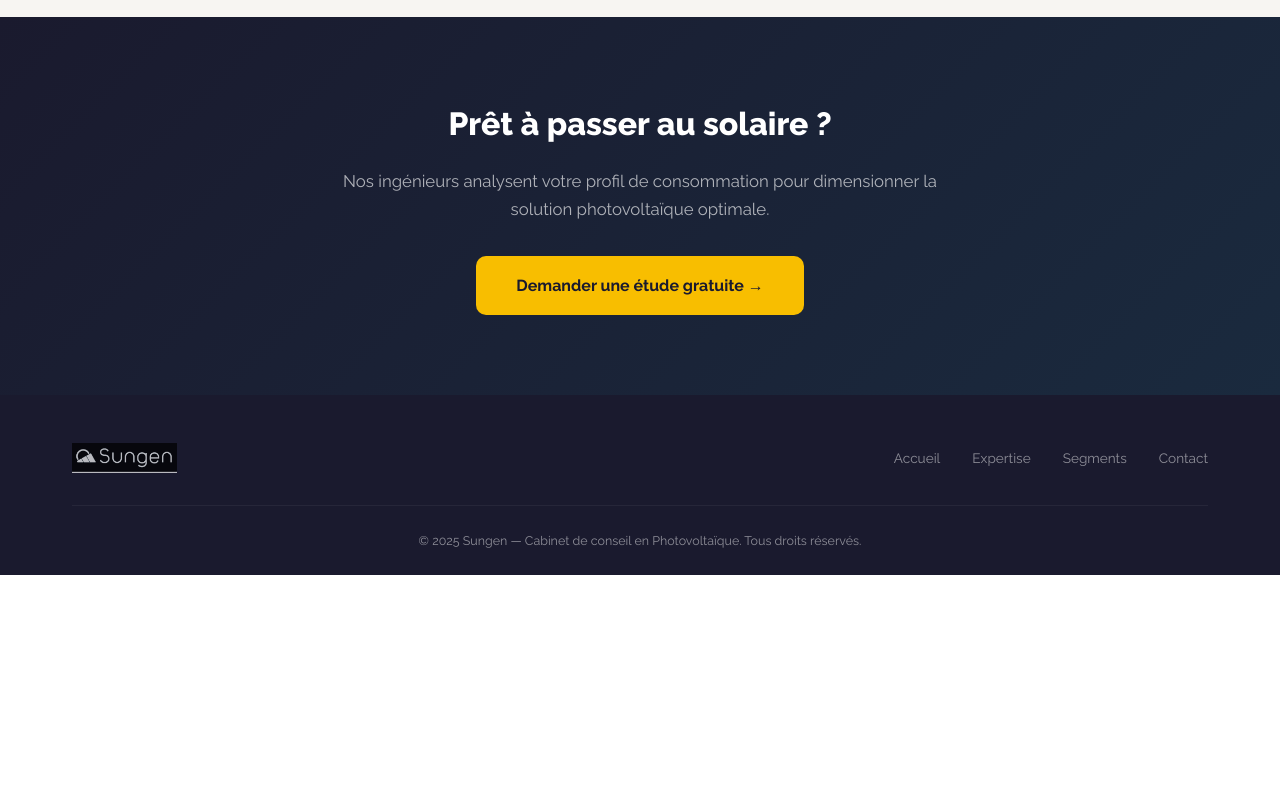
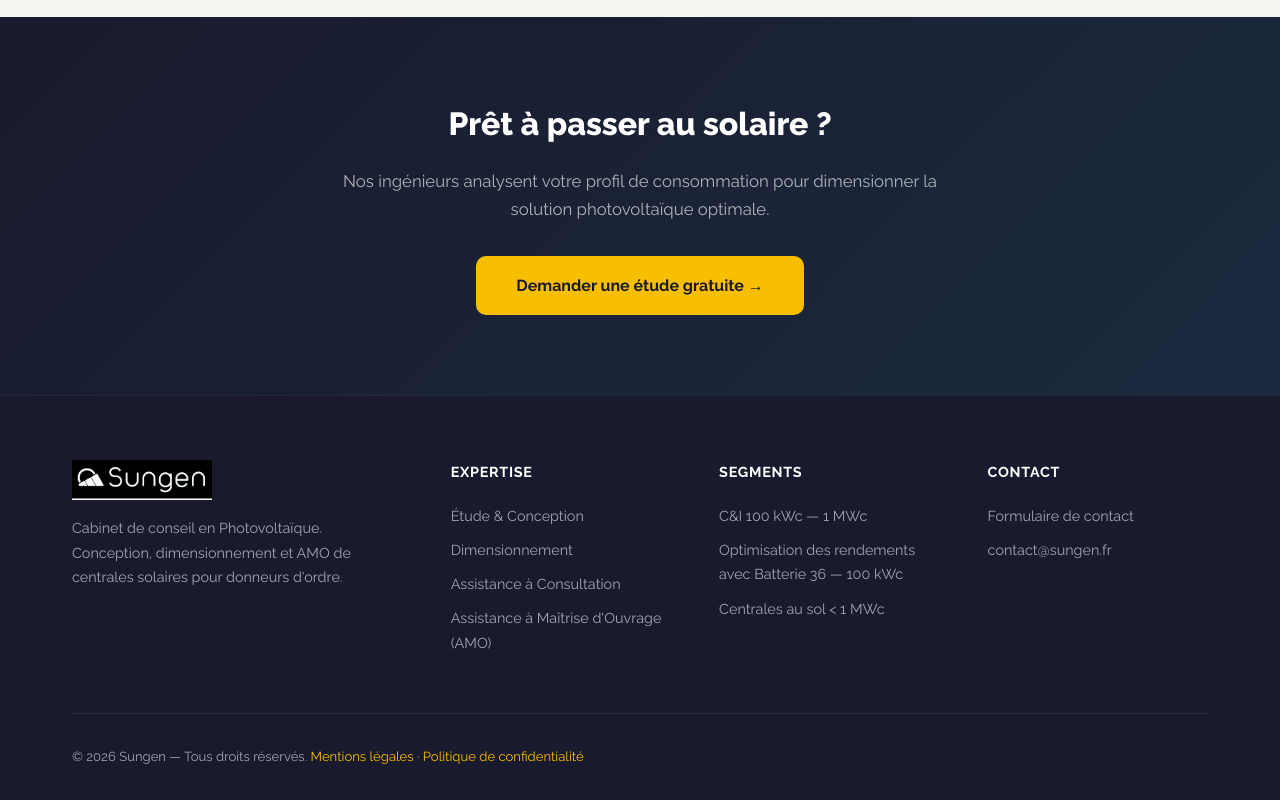
Before and after one commit to Tri-Sten/Sungen, a plain HTML site: page optimizer-particulier.html in a window 1280 px wide. Shown: the part 1492-2292 px from the top of the page. Before the commit the page ends 2067 px from the top, so only its background shows below. Drawn offline with nearby package versions, Linux system fonts and the light colour scheme.

Commit message:
v10 — Fix optimizer-particulier: footer standard Sungen + © 2026
- Footer ancien (4 liens inline) remplacé par le footer 4 colonnes standard
- Expertise, Segments, Contact avec tous les liens
- Copyright 2025 → 2026
- Nav + CTA rouge + drapeaux déjà correctement injectés au v8

```diff
--- a/optimizer-particulier.html
+++ b/optimizer-particulier.html
@@ -712,18 +712,41 @@
 </section>
 
 <!-- FOOTER -->
-<footer class="footer">
+<footer class="footer" role="contentinfo" style="background:var(--noir);color:rgba(255,255,255,0.6);padding:4rem 0 2rem;border-top:1px solid rgba(255,255,255,0.05);">
     <div class="container">
-        <div class="footer-inner">
-            <a href="index.html" class="footer-logo"><img src="img/Logo_Sungen_white_sans_fond.png" alt="Sungen"></a>
-            <div class="footer-links">
-                <a href="index.html">Accueil</a>
-                <a href="expertise.html">Expertise</a>
-                <a href="segments.html">Segments</a>
-                <a href="contact.html">Contact</a>
+        <div style="display:grid;grid-template-columns:1.5fr 1fr 1fr 1fr;gap:3rem;margin-bottom:3rem;">
+            <div>
+                <img src="img/Logo_Sungen_white_sans_fond.png" alt="Logo Sungen" width="140" height="38" style="margin-bottom:1rem;" loading="lazy">
+                <p style="font-size:0.9rem;line-height:1.7;">Cabinet de conseil en Photovoltaïque. Conception, dimensionnement et AMO de centrales solaires pour donneurs d'ordre.</p>
+            </div>
+            <div>
+                <h4 style="color:#fff;font-size:0.9rem;font-weight:700;letter-spacing:0.05em;text-transform:uppercase;margin-bottom:1.2rem;">Expertise</h4>
+                <ul style="list-style:none;">
+                    <li style="margin-bottom:0.6rem;"><a href="expertise.html" style="font-size:0.9rem;color:rgba(255,255,255,0.6);">Étude & Conception</a></li>
+                    <li style="margin-bottom:0.6rem;"><a href="expertise.html" style="font-size:0.9rem;color:rgba(255,255,255,0.6);">Dimensionnement</a></li>
+                    <li style="margin-bottom:0.6rem;"><a href="expertise.html" style="font-size:0.9rem;color:rgba(255,255,255,0.6);">Assistance à Consultation</a></li>
+                    <li style="margin-bottom:0.6rem;"><a href="expertise.html" style="font-size:0.9rem;color:rgba(255,255,255,0.6);">Assistance à Maîtrise d'Ouvrage (AMO)</a></li>
+                </ul>
+            </div>
+            <div>
+                <h4 style="color:#fff;font-size:0.9rem;font-weight:700;letter-spacing:0.05em;text-transform:uppercase;margin-bottom:1.2rem;">Segments</h4>
+                <ul style="list-style:none;">
+                    <li style="margin-bottom:0.6rem;"><a href="segments.html" style="font-size:0.9rem;color:rgba(255,255,255,0.6);">C&I 100 kWc — 1 MWc</a></li>
+                    <li style="margin-bottom:0.6rem;"><a href="segments.html" style="font-size:0.9rem;color:rgba(255,255,255,0.6);">Optimisation des rendements avec Batterie 36 — 100 kWc</a></li>
+                    <li style="margin-bottom:0.6rem;"><a href="segments.html" style="font-size:0.9rem;color:rgba(255,255,255,0.6);">Centrales au sol < 1 MWc</a></li>
+                </ul>
+            </div>
+            <div>
+                <h4 style="color:#fff;font-size:0.9rem;font-weight:700;letter-spacing:0.05em;text-transform:uppercase;margin-bottom:1.2rem;">Contact</h4>
+                <ul style="list-style:none;">
+                    <li style="margin-bottom:0.6rem;"><a href="contact.html" style="font-size:0.9rem;color:rgba(255,255,255,0.6);">Formulaire de contact</a></li>
+                    <li style="margin-bottom:0.6rem;"><a href="mailto:contact@sungen.fr" style="font-size:0.9rem;color:rgba(255,255,255,0.6);">contact@sungen.fr</a></li>
+                </ul>
             </div>
         </div>
-        <div class="footer-copy">© 2025 Sungen — Cabinet de conseil en Photovoltaïque. Tous droits réservés.</div>
+        <div style="border-top:1px solid rgba(255,255,255,0.08);padding-top:2rem;display:flex;justify-content:space-between;align-items:center;font-size:0.82rem;">
+            <span>© 2026 Sungen — Tous droits réservés. <a href="#" style="color:#f8be00;">Mentions légales</a> · <a href="#" style="color:#f8be00;">Politique de confidentialité</a></span>
+        </div>
     </div>
 </footer>
 
```
